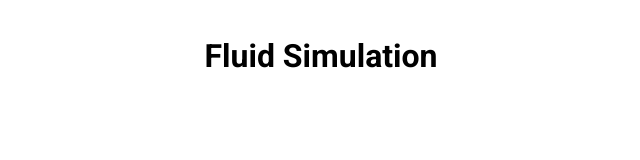
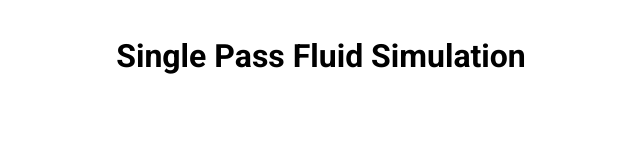
Before and after one commit to dl-n-lb/simple_fluid_sim, a plain HTML site: page index.html in a window 1280 px wide. Shown: the whole page, without its empty margins (319-959 px from the left). Drawn offline with Linux system fonts and the light colour scheme; no server answers.

Commit message:
Change index.html to update github pages

```diff
--- a/index.html
+++ b/index.html
@@ -5,6 +5,6 @@
   <script type="text/javascript" src="build/wasm.js"></script>
 </head>
 <body>
-  <h1>Fluid Simulation</h1>
+  <h1>Single Pass Fluid Simulation</h1>
   <canvas id=canvas width=800 height=600><canvas>
 </body>
```
